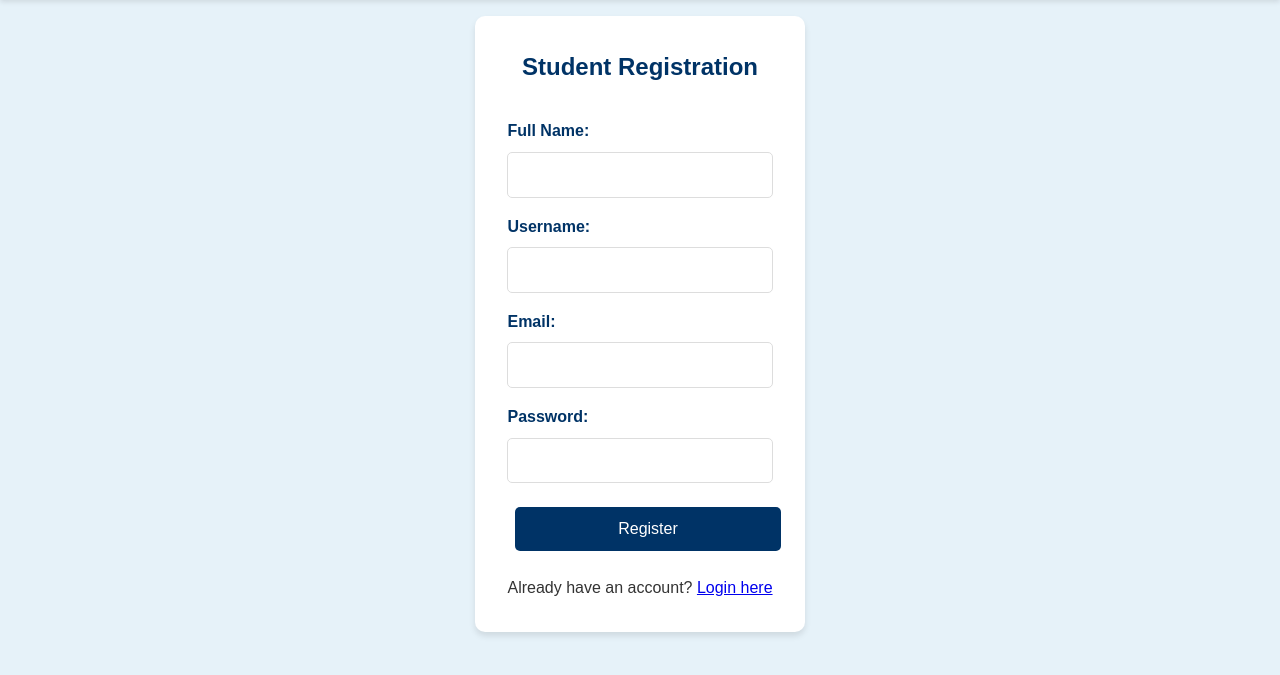
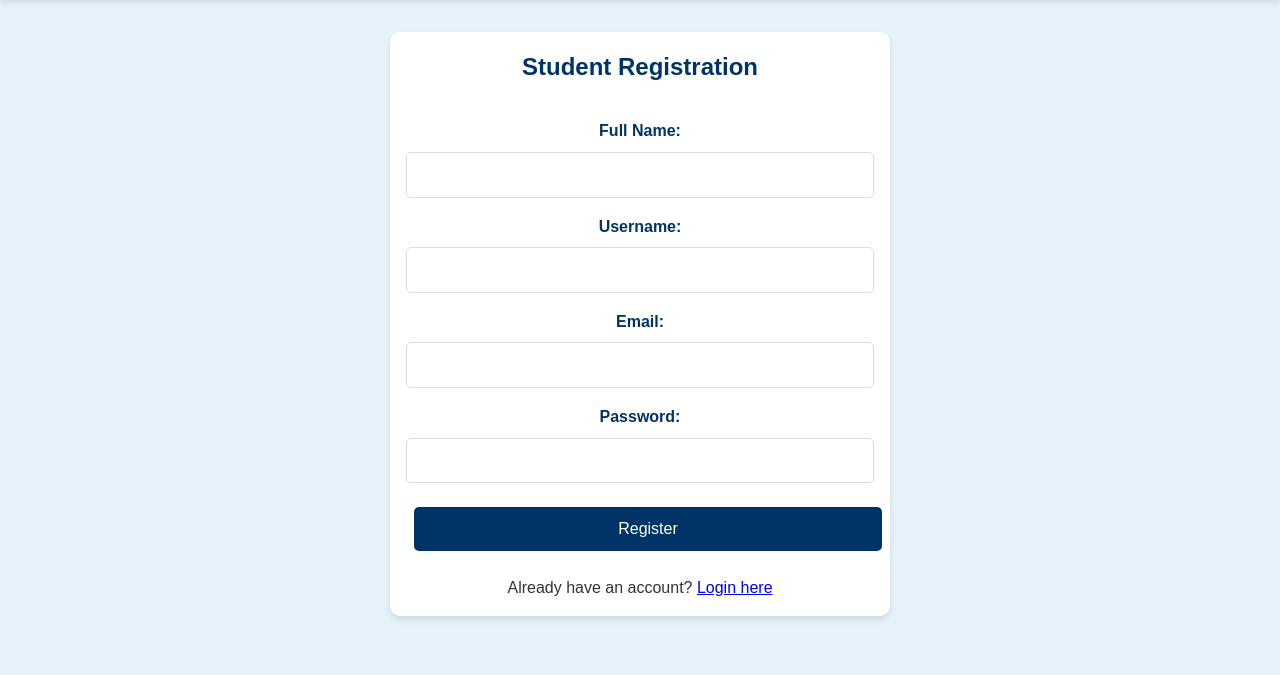
Before and after one commit to 4FT4B-fk/Web-programming-Project-533001, a Flask app: page /register in a window 1280 px wide. Shown: the part 82-757 px from the top of the page. Run offline with Flask 3, Linux system fonts and the light colour scheme.

Commit message:
Update register.html

```diff
--- a/templates/register.html
+++ b/templates/register.html
@@ -4,7 +4,7 @@
 
 {% block content %}
 <div class="center-container">
-  <div class="form-container">
+  <div class="welcome-card">
     <h2 style="text-align: center; color: #003366; margin-bottom: 2rem;">Student Registration</h2>
 
     <form method="POST">
```
